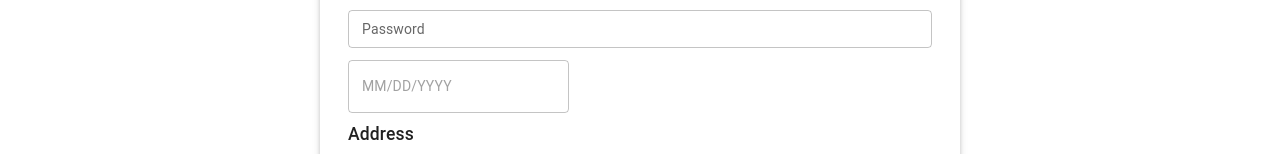
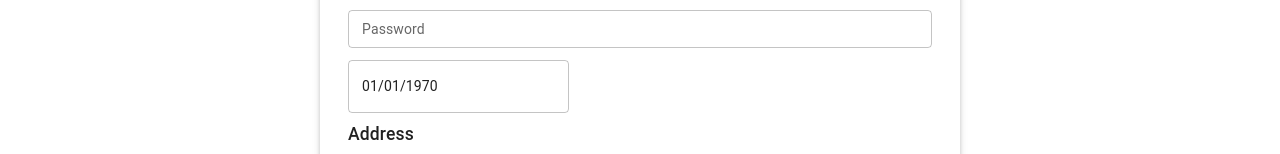
Before and after one commit to OKitel/eCommerceApp, a React (Vite) app: page /registration in a window 1280 px wide. Shown: the part 419-573 px from the top of the page. Built offline with nearby package versions, Linux system fonts and the light colour scheme.

Commit message:
feat: add validation for date input

```diff
--- a/src/components/form-components/FormInputDate.tsx
+++ b/src/components/form-components/FormInputDate.tsx
@@ -1,22 +1,37 @@
 import { LocalizationProvider } from '@mui/x-date-pickers/LocalizationProvider';
 import { AdapterDateFns } from '@mui/x-date-pickers/AdapterDateFns';
 import { DatePicker } from '@mui/x-date-pickers/DatePicker';
-import { Controller, Control } from 'react-hook-form';
+import { Controller, Control, RegisterOptions, FieldValues } from 'react-hook-form';
 
 type FormInputProps = {
   name: string;
   control: Control;
+  rules: Omit<RegisterOptions<FieldValues, string>, 'valueAsNumber' | 'valueAsDate' | 'setValueAs' | 'disabled'>;
 };
 
-export const FormInputDate = ({ name, control }: FormInputProps): JSX.Element => {
+export const FormInputDate = ({ name, control, rules }: FormInputProps): JSX.Element => {
   return (
     <LocalizationProvider dateAdapter={AdapterDateFns}>
       <Controller
         name={name}
         control={control}
-        render={({ field: { onChange, value } }): JSX.Element => (
-          <DatePicker value={value} onChange={onChange} sx={{ mt: 1 }} />
-        )}
+        rules={rules}
+        render={({ field: { onChange, value }, fieldState: { error } }): JSX.Element => {
+          return (
+            <DatePicker
+              slotProps={{
+                textField: {
+                  helperText: error ? error.message : null,
+                  error: !!error,
+                },
+              }}
+              disableFuture
+              value={value ?? 0}
+              onChange={onChange}
+              sx={{ mt: 1 }}
+            />
+          );
+        }}
       />
     </LocalizationProvider>
   );
```
